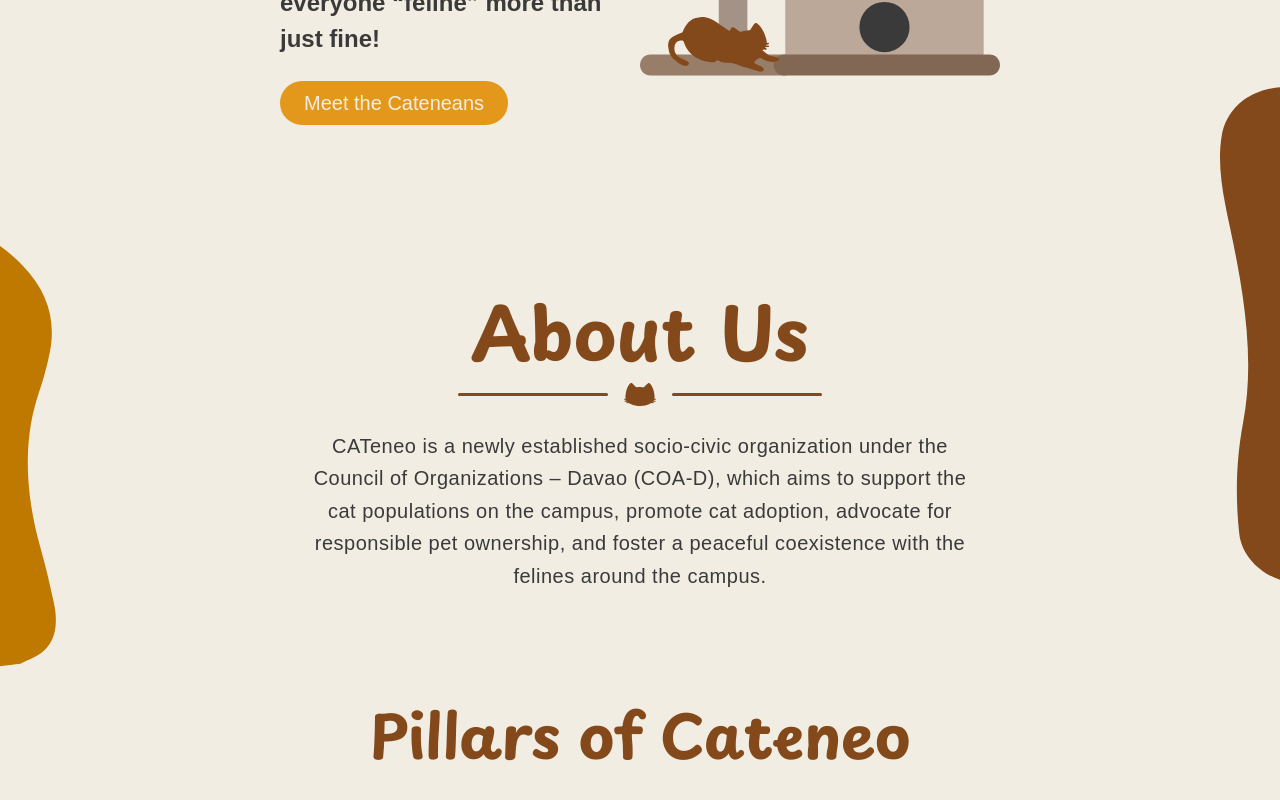
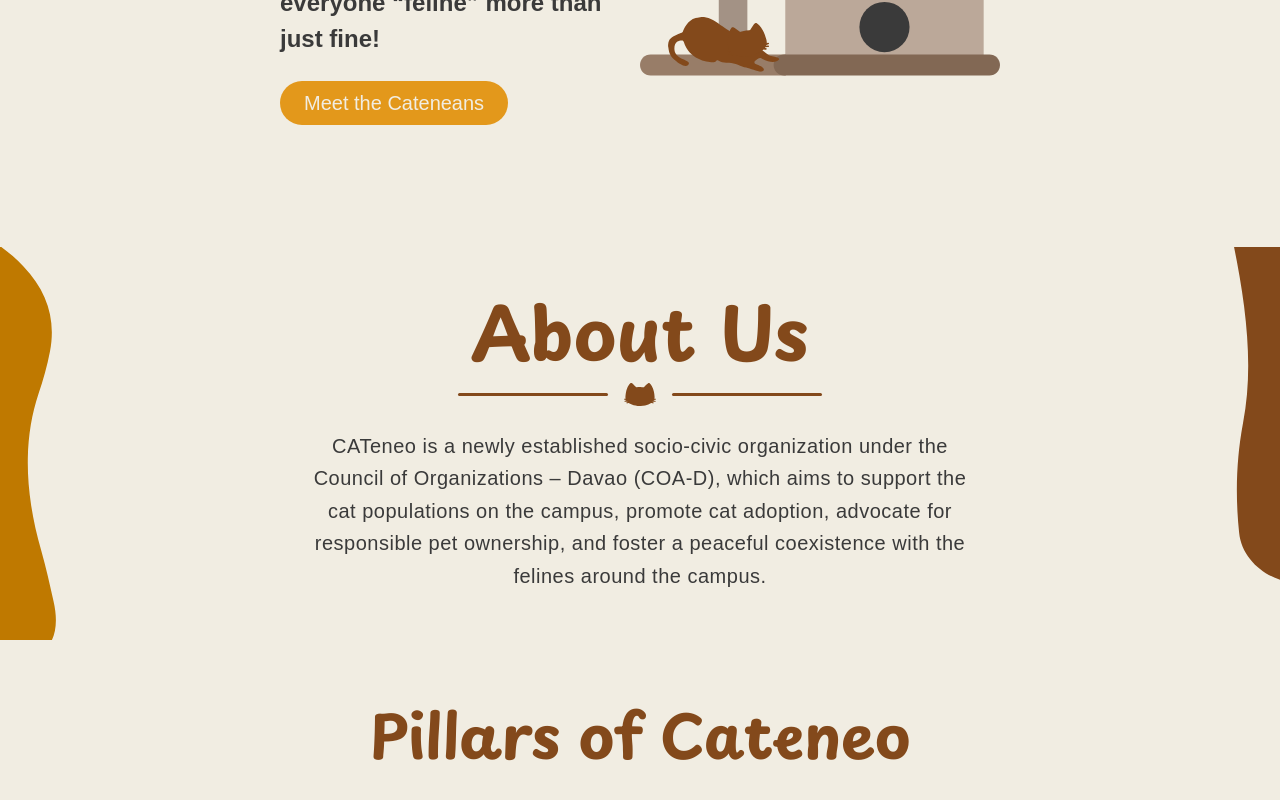
Before and after one commit to SAMAHAN-Systems-Development/cateneo-frontend, a Next.js app: page /home in a window 1280 px wide. Shown: the part 560-1360 px from the top of the page. Built offline with nearby package versions, Linux system fonts and the light colour scheme; a web font is replaced by a local one.

Commit message:
fix: update overflow property in About Us section to prevent white space on the right

```diff
--- a/src/components/sections/about-us.tsx
+++ b/src/components/sections/about-us.tsx
@@ -2,7 +2,7 @@ import Image from "next/image";
 
 export default function AboutUsSection() {
   return (
-    <section className="relative w-full flex flex-col items-center justify-center px-4 py-12 bg-cateneo-white overflow-visible">
+    <section className="relative w-full flex flex-col items-center justify-center px-4 py-12 bg-cateneo-white overflow-hidden">
       <Image
         src="/lightbrown-camo.svg"
         alt=""
```
